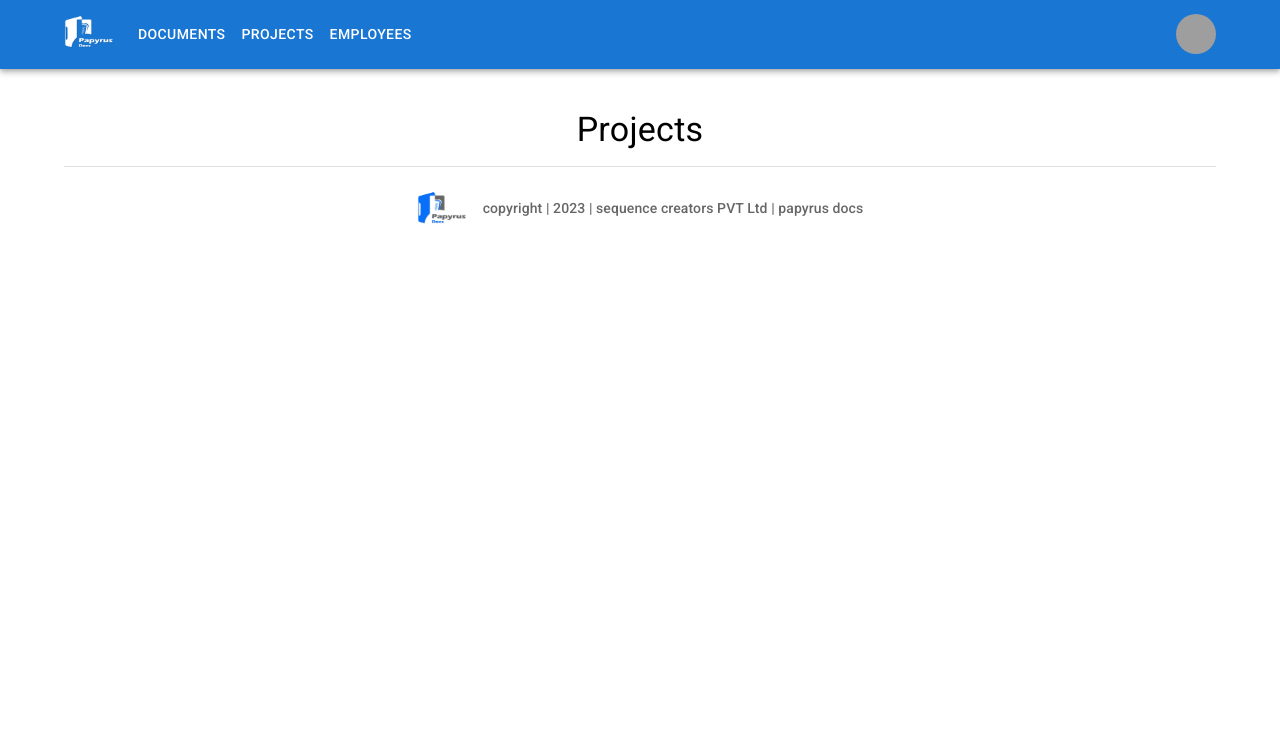
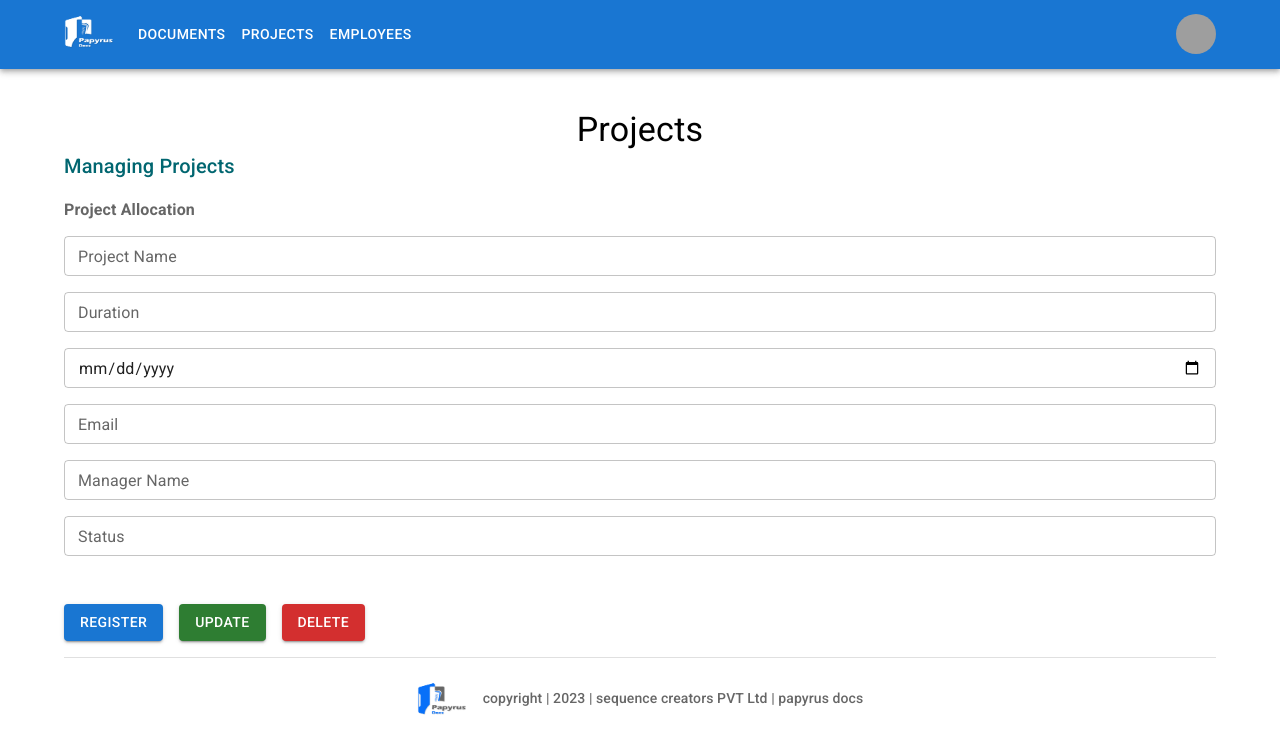
Before and after one commit to Ruchirakavinda/papyrus-docs-frontend, a React (Create React App) app: page /projects in a window 1280 px wide. Shown: the top 754 px of the page. Built offline with nearby package versions, Linux system fonts and the light colour scheme; grey boxes are pictures that could not be loaded.

Commit message:
project frontend developed halfly

```diff
--- a/src/views/projects/projects.js
+++ b/src/views/projects/projects.js
@@ -1,13 +1,225 @@
-import * as React from 'react'
-import { useTheme } from '@mui/material/styles'
-import { Typography } from '@mui/material'
+import * as React from "react";
+import { useTheme } from "@mui/material/styles";
+import { useState } from "react";
+import {
+  Box,
+  Button,
+  Container,
+  Stack,
+  Modal,
+  Divider,
+  Grid,
+  TextField,
+  Typography,
+} from "@mui/material";
 
-export default function Projects () {
-  const theme = useTheme()
+export default function Projects() {
+  const [yourProject, SetYourProject] = useState("");
+  const [yourDuration, SetYourDuration] = useState("");
+  const [todayDate, SetTodayDate] = useState("");
+  const [yourManagerName, SetManagerName] = useState("");
+  const [yourStatus, SetStatus] = useState("");
+  const [email, SetEmail] = useState("");
+
+  const project = {
+    projectName: yourProject,
+    duration: yourDuration,
+    todayDate: todayDate,
+    email: email,
+    managerName: yourManagerName,
+    status: yourStatus,
+  };
+
+  const [open, setOpen] = React.useState(false);
+  const handleOpen = () => setOpen(true);
+  const handleClose = () => setOpen(false);
+
+  const style = {
+    position: "absolute",
+    top: "50%",
+    left: "50%",
+    transform: "translate(-50%, -50%)",
+    width: 400,
+    bgcolor: "background.paper",
+    border: "2px solid #000",
+    borderRadius: "20px",
+    boxShadow: 24,
+    p: 4,
+  };
 
   return (
-    <Typography variant='h4' mt={5} display='flex' justifyContent='center'>
-      Projects
-    </Typography>
-  )
+    <div>
+      {""}
+      <Typography variant="h4" mt={5} display="flex" justifyContent="center">
+        Projects
+      </Typography>
+      <Container>
+        <Typography variant="h6" color="#016670">
+          Managing Projects
+        </Typography>
+
+        <Box component="form" role="form">
+          <Typography
+            gutterBottom
+            mt={2}
+            color="textSecondary"
+            fontWeight="bold"
+          >
+            Project Allocation
+          </Typography>
+          <TextField
+            type="text"
+            label="Project Name"
+            id="outlined-size-small"
+            size="small"
+            fullWidth
+            sx={{ my: 1 }}
+            onChange={(e) => SetYourProject(e.target.value)}
+          />
+          <TextField
+            type="text"
+            label="Duration"
+            id="outlined-size-small"
+            size="small"
+            fullWidth
+            sx={{ my: 1 }}
+            onChange={(e) => SetYourDuration(e.target.value)}
+          />
+          <TextField
+            type="date"
+            label=""
+            id="outlined-size-small"
+            size="small"
+            fullWidth
+            sx={{ my: 1 }}
+            onChange={(e) => SetTodayDate(e.target.value)}
+          />
+          <TextField
+            type="email"
+            label="Email"
+            id="outlined-size-small"
+            size="small"
+            fullWidth
+            sx={{ my: 1 }}
+            onChange={(e) => SetEmail(e.target.value)}
+          />
+
+          <TextField
+            type="text"
+            label="Manager Name"
+            id="outlined-size-small"
+            size="small"
+            fullWidth
+            sx={{ my: 1 }}
+            onChange={(e) => SetManagerName(e.target.value)}
+          />
+          <TextField
+            type="text"
+            label="Status"
+            id="outlined-size-small"
+            size="small"
+            fullWidth
+            sx={{ my: 1 }}
+            onChange={(e) => SetStatus(e.target.value)}
+          />
+
+          <div>
+            <Stack spacing={2} direction="row" pt={5}>
+              <Button variant="contained">Register</Button>
+              <div>
+                <Button
+                  variant="contained"
+                  color="success"
+                  onClick={handleOpen}
+                >
+                  Update
+                </Button>
+                <Modal
+                  open={open}
+                  onClose={handleClose}
+                  aria-labelledby="modal-modal-title"
+                  aria-describedby="modal-modal-description"
+                >
+                  <Box sx={style}>
+                    <Typography
+                      id="modal-modal-title"
+                      variant="h6"
+                      component="h2"
+                      color="#016670"
+                    >
+                      Update Project Details
+                    </Typography>
+                    <Typography id="modal-modal-description" sx={{ mt: 2 }}>
+                      <TextField
+                        type="text"
+                        label="Project Name"
+                        id="outlined-size-small"
+                        size="small"
+                        fullWidth
+                        sx={{ my: 1 }}
+                        onChange={(e) => SetYourProject(e.target.value)}
+                      />
+                    </Typography>
+                    <TextField
+                      type="text"
+                      label="Duration"
+                      id="outlined-size-small"
+                      size="small"
+                      fullWidth
+                      sx={{ my: 1 }}
+                      onChange={(e) => SetYourDuration(e.target.value)}
+                    />
+                    <TextField
+                      type="date"
+                      label=""
+                      id="outlined-size-small"
+                      size="small"
+                      fullWidth
+                      sx={{ my: 1 }}
+                      onChange={(e) => SetTodayDate(e.target.value)}
+                    />
+                    <TextField
+                      type="email"
+                      label="Email"
+                      id="outlined-size-small"
+                      size="small"
+                      fullWidth
+                      sx={{ my: 1 }}
+                      onChange={(e) => SetEmail(e.target.value)}
+                    />
+                    <TextField
+                      type="text"
+                      label="Manager Name"
+                      id="outlined-size-small"
+                      size="small"
+                      fullWidth
+                      sx={{ my: 1 }}
+                      onChange={(e) => SetManagerName(e.target.value)}
+                    />
+                    <TextField
+                      type="text"
+                      label="Status"
+                      id="outlined-size-small"
+                      size="small"
+                      fullWidth
+                      sx={{ my: 1 }}
+                      onChange={(e) => SetStatus(e.target.value)}
+                    />
+                    <Button variant="contained" color="success">
+                      Update
+                    </Button>
+                  </Box>
+                </Modal>
+              </div>
+              <div>
+                <Button variant="contained" color="error">
+                  Delete
+                </Button>
+              </div>
+            </Stack>
+          </div>
+        </Box>
+      </Container>
+    </div>
+  );
 }
```
